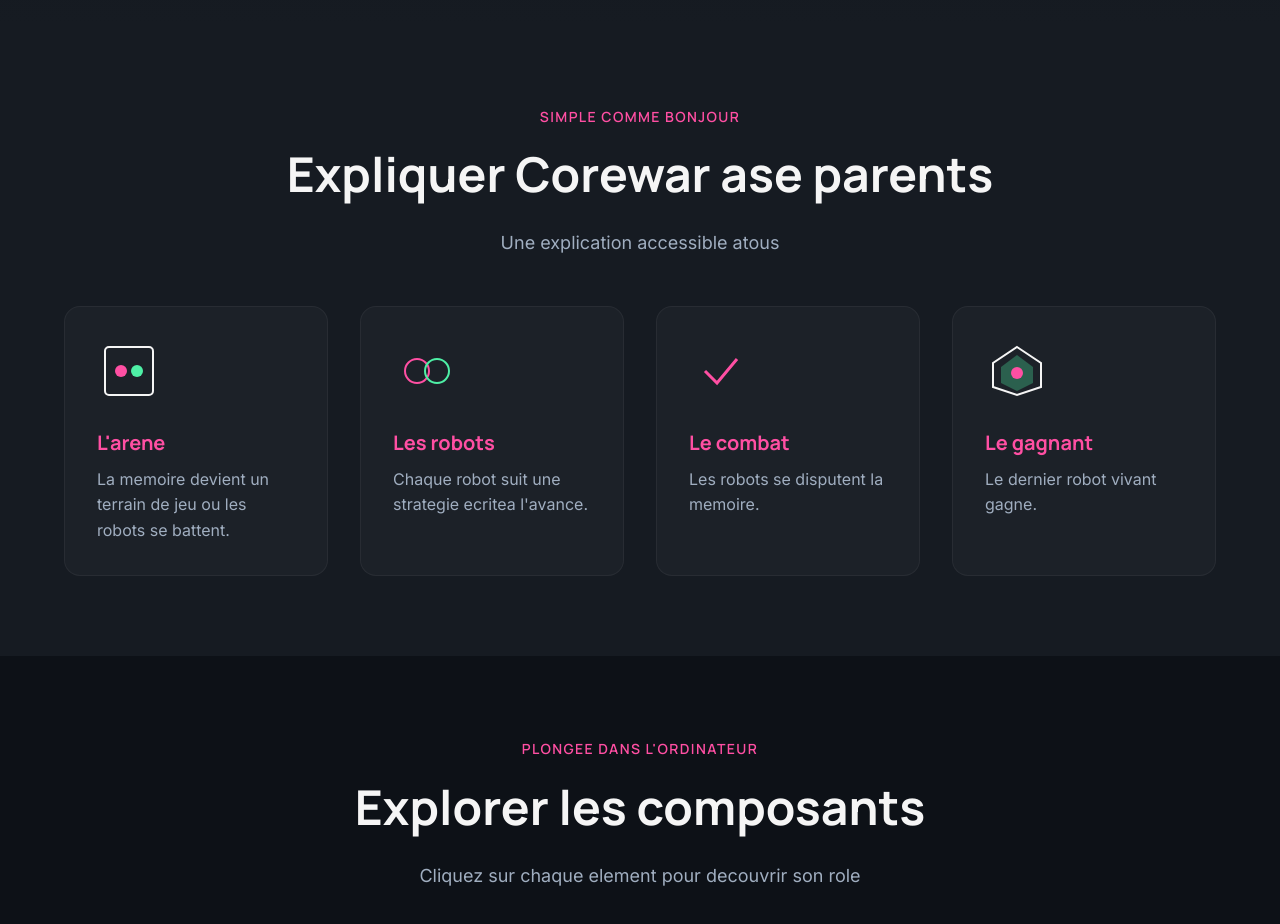
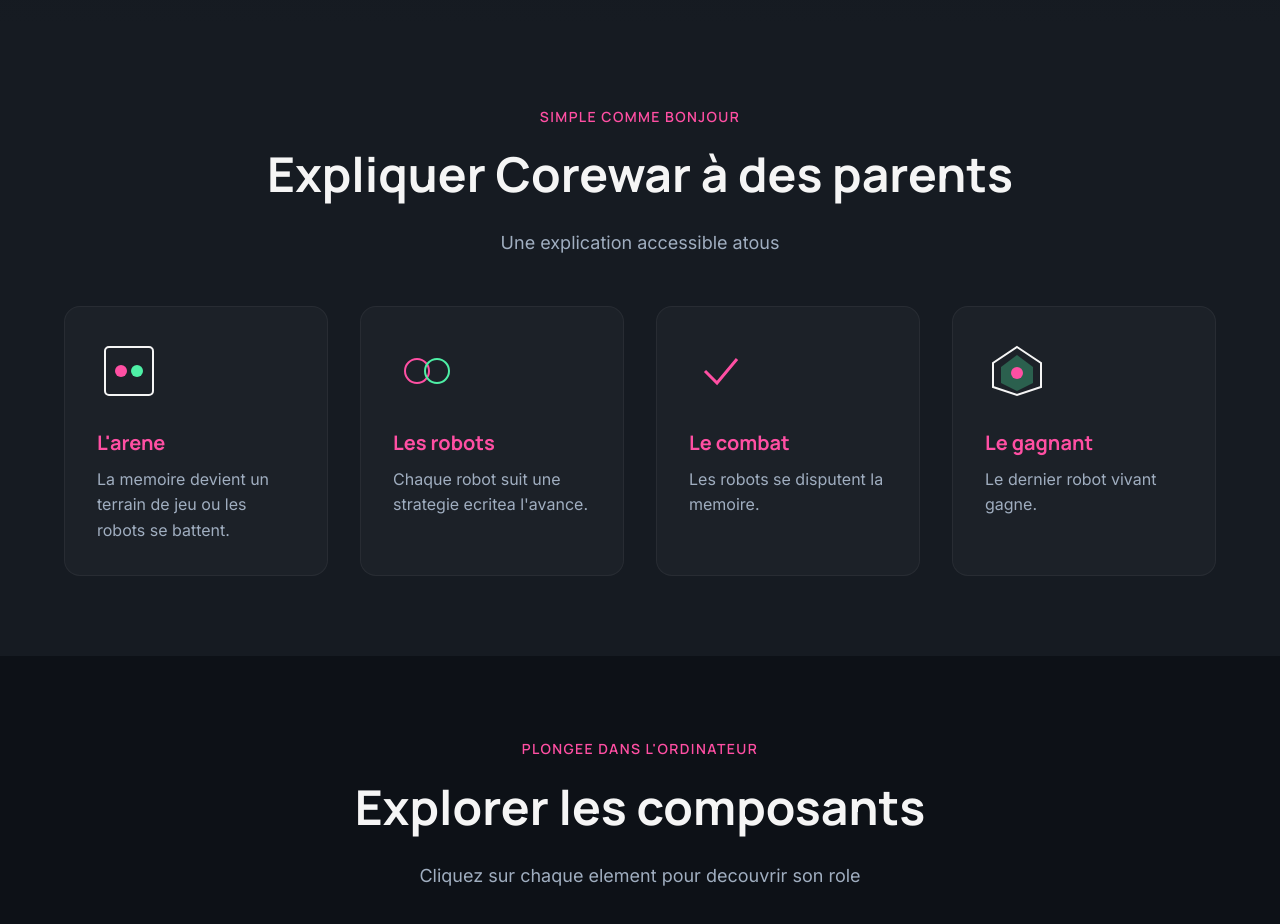
Before and after one commit to cassydjye/corewar_parents, a website built with Vite: page index.html in a window 1280 px wide. Shown: the part 1380-2304 px from the top of the page. Built offline with nearby package versions, Linux system fonts and the light colour scheme.

Commit message:
Fix: titre dans le header

```diff
--- a/index.html
+++ b/index.html
@@ -106,7 +106,7 @@
     <div class="container">
       <div class="section-header">
         <span class="section-label">Simple comme bonjour</span>
-        <h2 class="section-title">Expliquer Corewar ase parents</h2>
+        <h2 class="section-title">Expliquer Corewar à des parents</h2>
         <p class="section-subtitle">Une explication accessible atous</p>
       </div>
       <div class="explain-grid">
```
